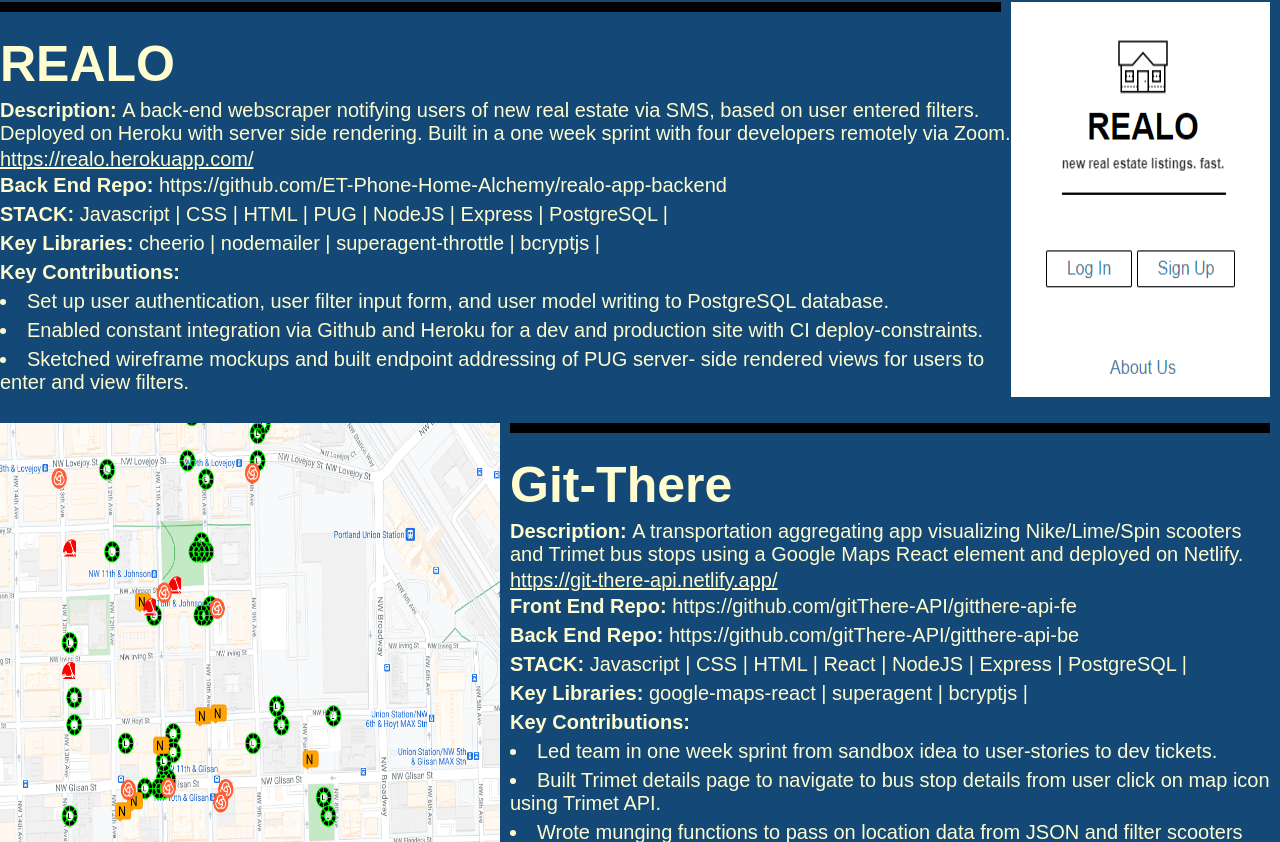
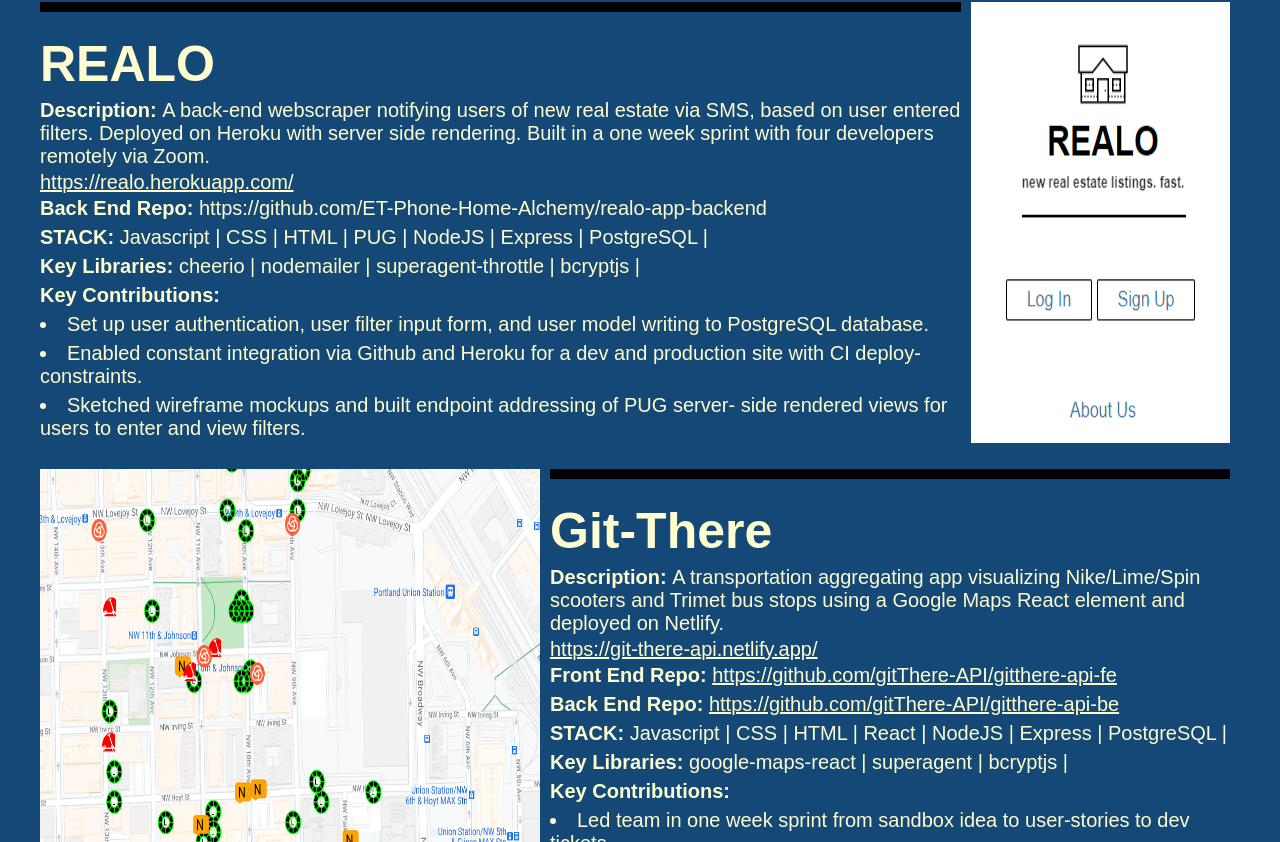
Before and after one commit to ErikGraciosa/personal-site, a React app: page / in a window 1280 px wide. Shown: the part 358-1200 px from the top of the page. Built offline with nearby package versions, Linux system fonts and the light colour scheme.

Commit message:
Fix repo links (#7)
* added social icons

* new resume

* made cards

* made cards again

* fixed conflict

* actually saving

* added links

* fix scale

```diff
--- a/src/components/app/App.css
+++ b/src/components/app/App.css
@@ -8,7 +8,7 @@ html {
 }
 
 body {
-  max-width: 1400px;
+  max-width: 1200px;
   margin: auto;
 }
 
--- a/src/components/projectCard/ProjectCard.jsx
+++ b/src/components/projectCard/ProjectCard.jsx
@@ -23,10 +23,10 @@ function ProjectCard({project}) {
         <p><span className={styles.bigger} >Description: </span>{description}</p>
         <a href={livesite}>{livesite}</a>
         {githubFE
-          ? <p><span className={styles.bigger} >Front End Repo: </span>{githubFE}</p>
+          ? <p><span className={styles.bigger} >Front End Repo: </span><a href={githubFE}> {githubFE}</a></p>
           : null}
         {githubBE
-          ? <p><span className={styles.bigger} >Back End Repo: </span>{githubBE}</p>
+          ? <p><span className={styles.bigger} >Back End Repo: </span><a href={githubFE}>{githubBE}</a></p>
           : null}
         <p><span className={styles.bigger} >STACK: </span>{stack.map(el => ` ${el} |`)}</p>
         <p><span className={styles.bigger} >Key Libraries: </span>{keyLibraries.map(el => ` ${el} |`)}</p>
```
